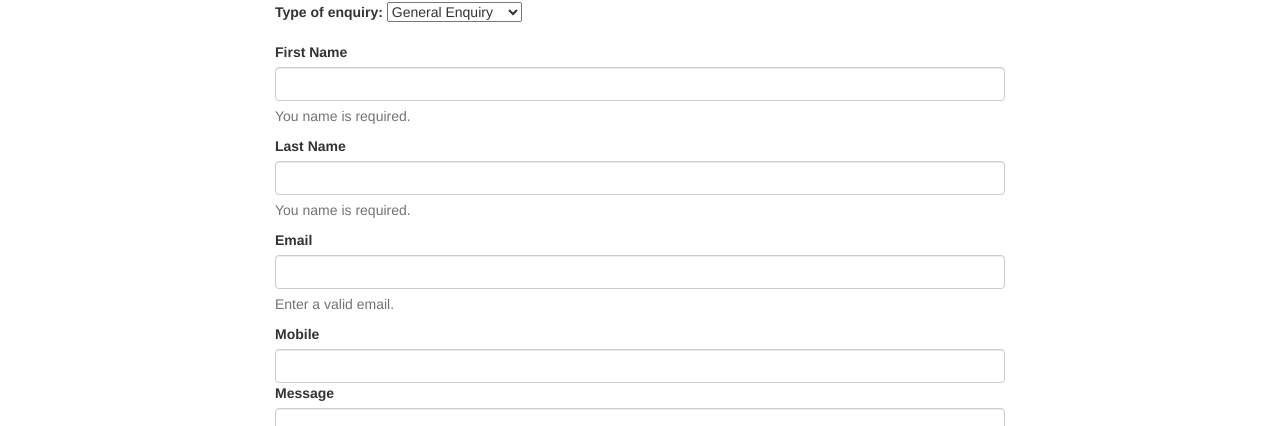
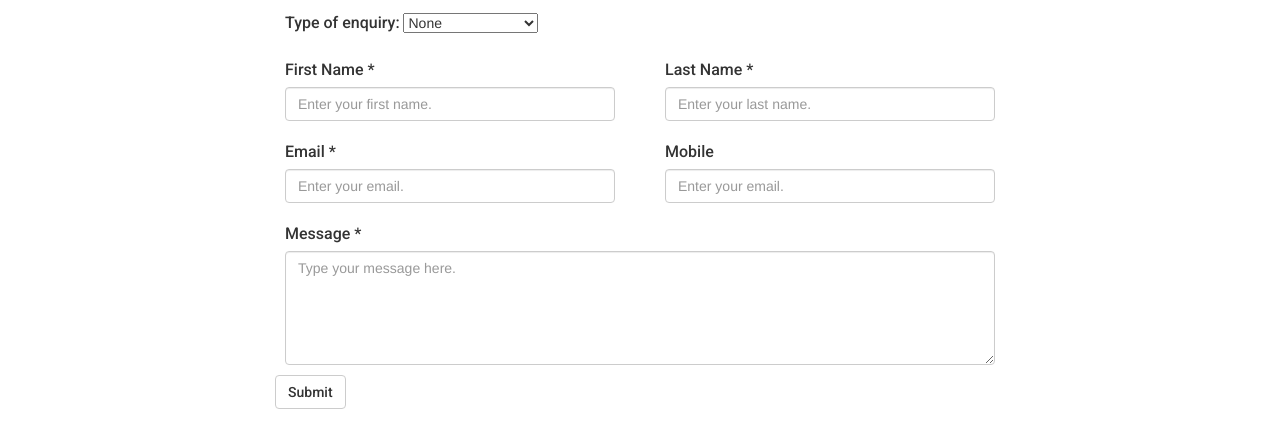
Before and after one commit to Code-Institute-Submissions/stream1project-2, a plain HTML site: page contact.html in a window 1280 px wide. Shown: the part 698-1124 px from the top of the page. Drawn offline with nearby package versions, Linux system fonts and the light colour scheme.

Commit message:
Third commit

```diff
--- a/assets/css/style.css
+++ b/assets/css/style.css
@@ -1,4 +1,4 @@
-@import url('https://fonts.googleapis.com/css?family=Amatic+SC:700|Roboto:700');
+@import url('https://fonts.googleapis.com/css?family=Roboto:100,200,300,400,500,600,700');
 
 /*------------------------------------------------Navbar*/
 .navbar-default {
@@ -9,6 +9,7 @@
 .navbar-nav {
     margin-top: 30px;
     font-family: Roboto;
+    font-weight: 700;
 }
 
 .navbar  {
@@ -103,9 +104,9 @@ video {
     position: absolute;
     bottom: 0;
     left: 0;
+    height: 0;
     background-color: #171717;
     width: 100%;
-  height: 0;
     transition: .5s ease;
     opacity: 0.6;
     overflow: hidden;
@@ -306,6 +307,27 @@ td, th {
   opacity: 0.3;
 }
 
+/*------------------------------------------------Contact form*/
+.contactheader h1 {
+    margin-top: 0px;
+    margin-bottom: 30px;
+    font-family: Roboto;
+}
+
+.formgroup {
+    margin: 10px;
+}
+
+label {
+    font-size: 16px;
+    font-family: Roboto;
+    font-weight: 500;
+}
+
+input.btn.btn-default {
+    font-family: Roboto;
+    font-weight: 500;
+}
 
 
 /*------------------------------------------------Media Queries*/
--- a/assets/js/app.js
+++ /dev/null
@@ -1,13 +0,0 @@
-var validationApp = angular.module('validationApp', []);
-
-validationApp.controller('mainController', function($scope) {
-
-  $scope.submitForm = function(isValid) {
-
- if (isValid) {
-      alert('testing');
-    }
-
-  };
-
-});
--- a/assets/js/script.js
+++ b/assets/js/script.js
@@ -6,3 +6,7 @@ $(document).ready(function() {
       $('.dropdown-menu').hide();
     });
 });
+
+function formValid() {
+    alert("Thank you for contacting us. We will be in touch shortly.");
+}
--- a/contact.html
+++ b/contact.html
@@ -13,12 +13,6 @@
 
     </head>
     <body>
-        <script src="https://code.jquery.com/jquery.min.js"></script>
-        <script src="https://maxcdn.bootstrapcdn.com/bootstrap/3.3.7/js/bootstrap.min.js"></script>
-        <script type="text/javascript" src="assets/js/app.js"></script>
-        <script src="https://code.angularjs.org/1.6.6/angular.js"></script>
-
-
 
       <nav class="navbar navbar-default">
             <div class="container">
@@ -52,61 +46,76 @@
             </div>
         </nav>
 
-       <section class="bg-image" style="background-image: url(assets/img/somaliland-26.jpg);">
+       <section class="bg-image" style="background-image: url(assets/img/flag.jpg);">
           <div style="height: 500px;"></div>
           <div class="caption">
                 <span class="border">Contact</span>
           </div>
         </section>
 
-        <div ng app="validationApp" ng-controller="formController">
         <div class="container">
-            <div class="col-sm-8 col-sm-offset-2">
+            <div class="col-md-8 col-md-offset-2">
                 <div class="contactheader"><h1>Contact us</h1></div>
-                <form name="userForm" id="messageform" ng-submit="submitForm(userForm.$valid)" novalidate>
-                    <div class="form-group">
-                        <label for="enquirytitle">Type of enquiry:</label>
-                        <select ng-model="enquiry">
-                            <option>General Enquiry</option>
-                            <option>Website Enquiry</option>
-                            <option>Media Enquiry</option>
-                            <option>Marketing Enquiry</option>
-                        </select>
-                    </div>
-                    <div class="formgroup">
-                        <label>First Name</label>
-                        <input type="text" name="name" class="form-control" ng-model="name" required>
-                        <p ng-show="userForm.name.$invalid && !userForm.name.$pristine" class="help-block">You name is required.</p>
+                <form id="contactform" onsubmit="JavaScript:formValid()">
+
+                    <div class="row">
+                        <div class="col-md-6">
+                            <div class="formgroup">
+                                <label>Type of enquiry:</label>
+                                <select name="enquiry" required>
+                                    <option value="">None</option>
+                                    <option value="general">General Enquiry</option>
+                                    <option value="website">Website Enquiry</option>
+                                    <option value"media">Media Enquiry</option>
+                                    <option value"marketing">Marketing Enquiry</option>
+                                </select>
+                            </div>
+                        </div>
                     </div>
 
-                     <div class="formgroup">
-                        <label>Last Name</label>
-                        <input type="text" name="name" class="form-control" ng-model="name" required>
-                        <p ng-show="userForm.name.$invalid && !userForm.name.$pristine" class="help-block">You name is required.</p>
+                    <div class="row">
+                        <div class="col-md-6">
+                            <div class="formgroup">
+                                <label>First Name *</label>
+                                <input type="text" name="firstname" class="form-control" required="" placeholder="Enter your first name.">
+                            </div>
+                        </div>
+
+
+                        <div class="col-md-6">
+                             <div class="formgroup">
+                                <label>Last Name *</label>
+                                <input type="text" name="lastname" class="form-control" required="" placeholder="Enter your last name.">
+                            </div>
+                        </div>
                     </div>
 
-                     <div class="formgroup">
-                        <label>Email</label>
-                        <input type="text" name="email" class="form-control" ng-model="email" required>
-                        <p ng-show="userForm.email.$invalid && !userForm.email.$pristine" class="help-block">Enter a valid email.</p>
+                     <div class="row">
+                        <div class="col-md-6">
+                             <div class="formgroup">
+                                <label>Email *</label>
+                                <input type="email" name="email" class="form-control" required="" placeholder="Enter your email.">
+                        </div>
+                    </div>
+
+                        <div class="col-md-6">
+                            <div class="formgroup">
+                                <label>Mobile</label>
+                                <input type="tel" name="mobile" class="form-control" placeholder="Enter your email.">
+                            </div>
+                        </div>
                     </div>
 
                     <div class="formgroup">
-                        <label>Mobile</label>
-                        <input type="text" name="mobile" class="form-control" ng-model="mobile" required>
+                        <label>Message *</label>
+                        <textarea class="form-control" rows="5" name="message" required="" placeholder="Type your message here."></textarea>
                     </div>
 
-                    <div class="formgroup">
-                        <label>Message</label>
-                        <textarea class="form-control" rows="5" name="message" ng-model="message" required></textarea>
-                    </div>
-
-                    <button type="submit" class="btn btn-default" ng-disabled="userForm$invalid">Submit</button>
-
+                    <input type="submit" class="btn btn-default" value="Submit"/>
                 </form>
             </div>
         </div>
-        </div>
+
 
             <footer class="container-fluid">
             <div class="row">
```
Also changed, not shown: bower.json (deleted, +0 -22 lines), experiences.html (+1 -1 lines), package.json (deleted, +0 -21 lines), assets/img/flag.jpg (added), assets/img/somaliland-133.jpg (added), assets/img/somalilandwomen.jpg (added). Lines whose indentation alone changed are shown as unchanged.
